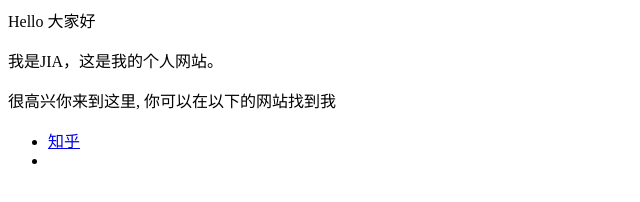
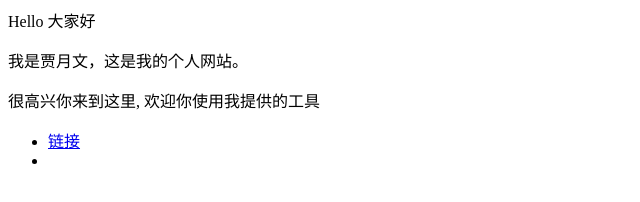
Before and after one commit to bioshendi/bioshendi.github.io, a plain HTML site: page index.html in a window 1280 px wide. Shown: the whole page, without its empty margins (0-640 px from the left). Drawn offline with Linux system fonts and the light colour scheme.

Commit message:
Update index.html

```diff
--- a/index.html
+++ b/index.html
@@ -1,8 +1,8 @@
 <p>Hello 大家好</p>
-<p>我是JIA，这是我的个人网站。 </p>
-<p>很高兴你来到这里, 你可以在以下的网站找到我</p>
+<p>我是贾月文，这是我的个人网站。 </p>
+<p>很高兴你来到这里, 欢迎你使用我提供的工具</p>
 
 <ul>
-  <li> <a href="https://www.zhihu.com/people/AJLoveChina">知乎</a> </li>
+  <li> <a href="https://www.zhihu.com/people/AJLoveChina">链接</a> </li>
   <li> <a href="http://hejie.nigeerhuo.com"></a> </li>
 </ul>
```
